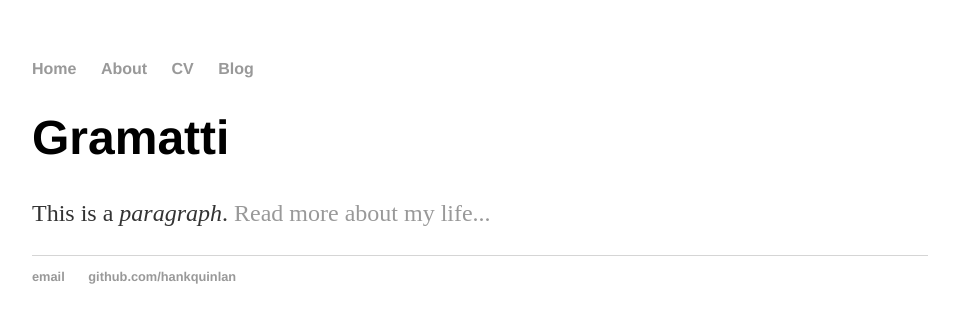
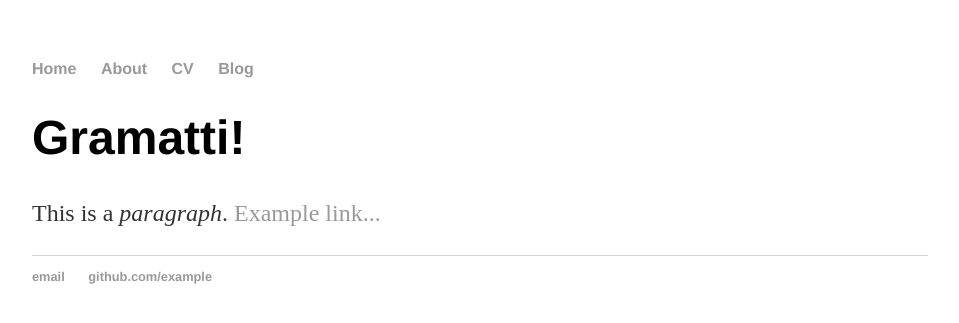
Before and after one commit to AngelitaBorges/angelitaborges.github.io, a Jekyll site: the page built from index.html, in a window 1280 px wide. Shown: the top 323 px of the page, without its empty margins (160-1119 px from the left). Built offline with Jekyll 4.4.1, drawn with Linux system fonts in a browser that asks for light colours.

Commit message:
Update index.html

```diff
--- a/index.html
+++ b/index.html
@@ -1,29 +1,8 @@
-<!DOCTYPE html>
-<html>
-	<head>
-		<title>Gramatti</title>
-				<link rel="stylesheet" type="text/css" href="/css/main.css">
-	</head>
-	<body>
-		<nav>
-    		<ul>
-        		<li><a href="/">Home</a></li>
-	        	<li><a href="/about">About</a></li>
-        		<li><a href="/cv">CV</a></li>
-        		<li><a href="/blog">Blog</a></li>
-    		</ul>
-		</nav>
-		<div class="container">
-    		<div class="blurb">
-        		<h1>Gramatti</h1>
-				<p>This is a <em>paragraph</em>. <a href="/about">Read more about my life...</a></p>
-    		</div><!-- /.blurb -->
-		</div><!-- /.container -->
-		<footer>
-    		<ul>
-        		<li><a href="mailto:example@gmail.com">email</a></li>
-        		<li><a href="https://github.com/example">github.com/hankquinlan</a></li>
-			</ul>
-		</footer>
-	</body>
-</html>
+---
+layout: default
+title: Grmatti
+---
+<div class="blurb">
+	<h1>Gramatti!</h1>
+	<p>This is a <em>paragraph</em>. <a href="/about">Example link...</a></p>
+</div><!-- /.blurb -->
```
